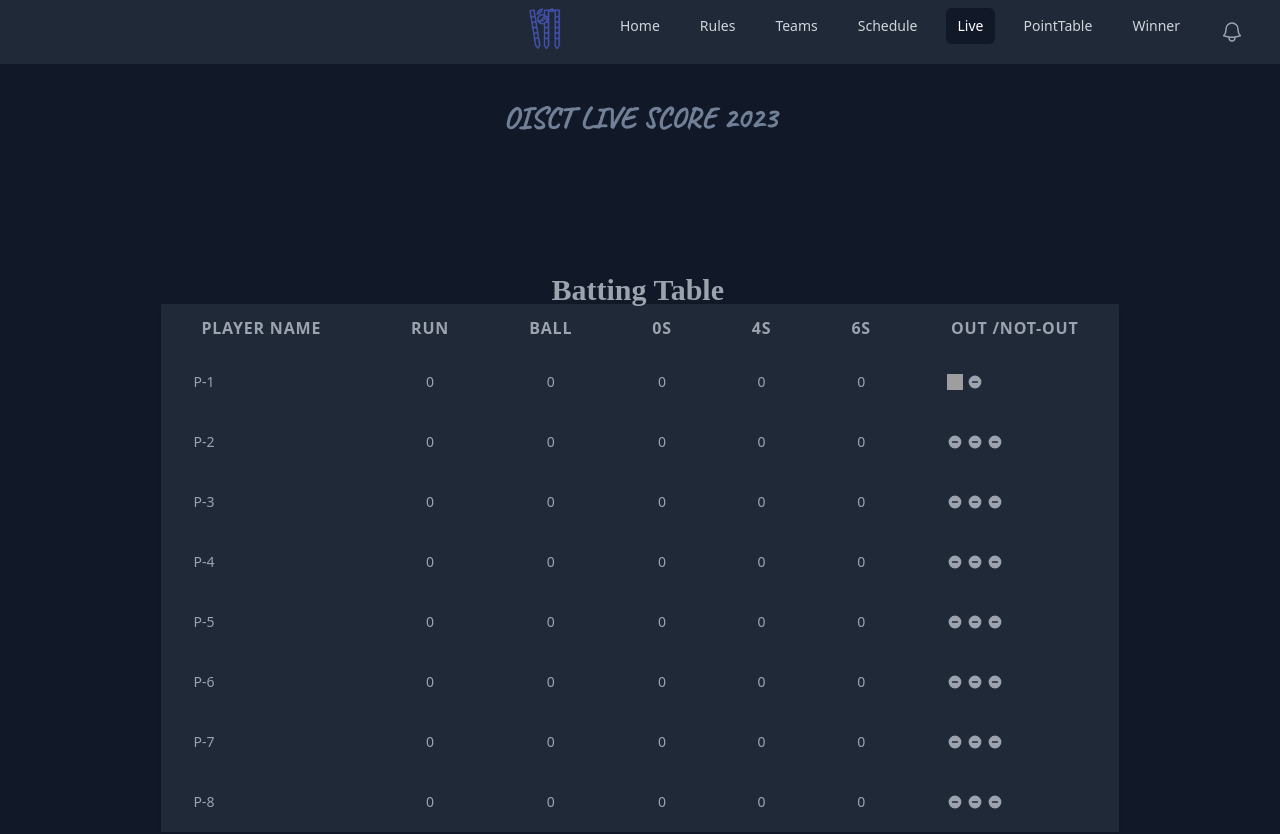
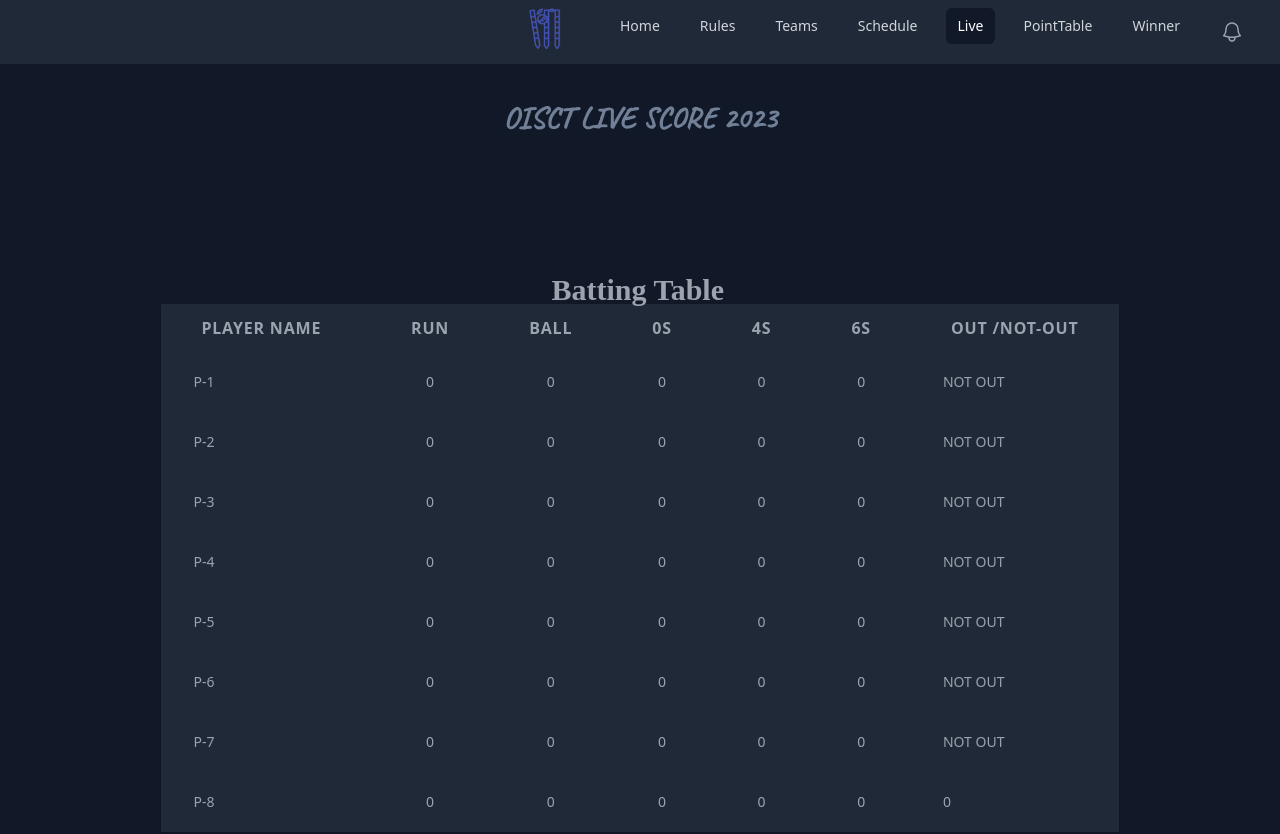
Before and after one commit to Dutt0408/my-project, a React (Create React App) app: page /Live in a window 1280 px wide. Shown: the top 834 px of the page. Built offline with nearby package versions, Linux system fonts and the light colour scheme; grey boxes are pictures that could not be loaded; a web font is replaced by a local one.

Commit message:
Commit second

```diff
--- a/src/Schedule.js
+++ b/src/Schedule.js
@@ -7,7 +7,7 @@ const scheduleData = {
 
   "friday": [
     { "Match": 1, "Team1": "ETOBICOKE KINGS", "Team2": "BRAMPTON LIONS", "TimeFrame": "2pm - 3pm","Day": "Friday","isOver": true,"ResultURL": "Result1.png" },
-    { "Match": 2, "Team1": "BRAMPTON PANTHERS", "Team2": "ETOBICOKE EAGLES", "TimeFrame": "3pm-4pm","Day": "Friday","isOver": false,"ResultURL": "Result2.png" },
+    { "Match": 2, "Team1": "BRAMPTON PANTHERS", "Team2": "ETOBICOKE EAGLES", "TimeFrame": "3pm-4pm","Day": "Friday","isOver": true,"ResultURL": "Result2.png" },
     { "Match": 3, "Team1": "ETOBICOKE KINGS", "Team2": "RCB", "TimeFrame": "4pm-5pm","Day": "Friday","isOver": false,"ResultURL": "Result3.png" },
     { "Match": 4, "Team1": "ETOBICOKE TITANS", "Team2": "SCARBOROUGH SPARTANS", "TimeFrame": "5pm-6pm","Day": "Friday","isOver": false,"ResultURL": "Result4.png"},
     { "Match": 5, "Team1": "BRAMPTON TIGERS", "Team2": "SCARBOROUGH WARRIORS", "TimeFrame": "6pm-7pm","Day": "Friday","isOver": false,"ResultURL": "Result5.png" },
--- a/src/live.js
+++ b/src/live.js
@@ -1,85 +1,8 @@
 import React from "react";
 import "./index.css";
 import "./Table.css"
-const GPoint = () => (
-  <svg
-    className="w-4 fill-current text-green-600 ml-1"
-    xmlns="http://www.w3.org/2000/svg"
-    viewBox="0 0 20 20"
-    fill="currentColor"
-  >
-    <path
-      fillRule="evenodd"
-      d="M10 18a8 8 0 100-16 8 8 0 000 16zm3.707-9.293a1 1 0 00-1.414-1.414L9 10.586 7.707 9.293a1 1 0 00-1.414 1.414l2 2a1 1 0 001.414 0l4-4z"
-      clipRule="evenodd"
-    />
-  </svg>
-);
-
-const RPoint = () => (
-    <svg
-      className="w-4 fill-current text-red-500 ml-1"
-      xmlns="http://www.w3.org/2000/svg"
-      viewBox="0 0 20 20"
-      fill="currentColor"
-    >
-      <image
-        href="https://cdn-icons-png.flaticon.com/128/6275/6275452.png"
-        x="0"
-        y="0"
-        height="20"
-        width="20"
-      />
-    </svg>
-  );
 
 
-const DPoint = () => (
-  <svg
-    className="w-4 fill-current text-gray-400 ml-1"
-    xmlns="http://www.w3.org/2000/svg"
-    viewBox="0 0 20 20"
-    fill="currentColor"
-  >
-    <path
-      fillRule="evenodd"
-      d="M10 18a8 8 0 100-16 8 8 0 000 16zM7 9a1 1 0 000 2h6a1 1 0 100-2H7z"
-      clipRule="evenodd"
-    />
-  </svg>
-);
-
-const mapSymbolToComponent = {
-  GPoint,
-  RPoint,
-  DPoint,
-};
-
-const generatePoints = (score, isLast3 = false) => {
-  if (!isLast3 && Array.isArray(score)) {
-    return score.map((symbol, index) => {
-      const PointComponent = mapSymbolToComponent[symbol];
-      return PointComponent ? <PointComponent key={index} /> : null;
-    });
-  }
-
-  if (isLast3) {
-    const symbols = score.split(",");
-    const last3Symbols = symbols.slice(-3); // Take only the last 3 symbols
-    return (
-      <div className="flex">
-        {last3Symbols.map((symbol, index) => {
-          const PointComponent = mapSymbolToComponent[symbol];
-          return PointComponent ? (
-            <PointComponent key={index} className="mr-1" />
-          ) : null;
-        })}
-      </div>
-    );
-  }
-
-  return null;
-};
 
 
 const TeamRow = ({
@@ -91,7 +14,7 @@ const TeamRow = ({
   lost,
   tied,
   pts,
-  last3,
+  outStatus,
 }) => (
   <tr className="team-row">
     <td className="team-cell">
@@ -104,8 +27,12 @@ const TeamRow = ({
     <td className="team-cell py-3 text-center">{tied}</td>
     <td className="team-cell py-3 text-center">{pts}</td>
     <td className="team-cell py-3 text-center">
-      {generatePoints(last3, true)}
-    </td>
+    {outStatus !== null && (
+        <div className="flex">
+          <span className="mr-1">{outStatus}</span>
+        </div>
+      )}
+      </td>
   </tr>
 );
 
@@ -121,7 +48,7 @@ export default function Schedule() {
       lost: 0,
       tied: 0,
       pts: 0,
-      last3: "RPoint,NPoint,DPoint",
+      outStatus: " NOT OUT",
     },
     {
 
@@ -131,7 +58,7 @@ export default function Schedule() {
       lost: 0,
       tied: 0,
       pts: 0,
-      last3: "DPoint,DPoint,DPoint",
+      outStatus: " NOT OUT",
     },
     {
 
@@ -141,7 +68,7 @@ export default function Schedule() {
       lost: 0,
       tied: 0,
       pts: 0,
-      last3: "DPoint,DPoint,DPoint",
+      outStatus: " NOT OUT",
     },
     {
 
@@ -151,7 +78,7 @@ export default function Schedule() {
       lost: 0,
       tied: 0,
       pts: 0,
-      last3: "DPoint,DPoint,DPoint",
+      outStatus: " NOT OUT",
     },
     {
 
@@ -161,7 +88,7 @@ export default function Schedule() {
       lost: 0,
       tied: 0,
       pts: 0,
-      last3: "DPoint,DPoint,DPoint",
+      outStatus: " NOT OUT",
     },
     {
 
@@ -171,7 +98,7 @@ export default function Schedule() {
       lost: 0,
       tied: 0,
       pts: 0,
-      last3: "DPoint,DPoint,DPoint",
+      outStatus: " NOT OUT",
     },
     {
       teamName: "P-7",
@@ -180,7 +107,7 @@ export default function Schedule() {
       lost: 0,
       tied: 0,
       pts: 0,
-      last3: "DPoint,DPoint,DPoint",
+      outStatus: " NOT OUT",
     },
     {
       teamName: "P-8",
@@ -189,7 +116,7 @@ export default function Schedule() {
       lost: 0,
       tied: 0,
       pts: 0,
-      last3: "DPoint,DPoint,DPoint",
+      outStatus: "0",
     },
     {
       teamName: "P-9",
@@ -198,7 +125,7 @@ export default function Schedule() {
       lost: 0,
       tied: 0,
       pts: 0,
-      last3: "DPoint,DPoint,DPoint",
+      outStatus: "0",
     },
     {
 
@@ -208,7 +135,7 @@ export default function Schedule() {
       lost: 0,
       tied: 0,
       pts: 0,
-      last3: "DPoint,DPoint,DPoint",
+      outStatus: "0",
     },
     {
 
@@ -219,7 +146,7 @@ export default function Schedule() {
       lost: 0,
       tied: 0,
       pts: 0,
-      last3: "DPoint,DPoint,DPoint",
+      outStatus: "0",
     },
     {
 
@@ -230,7 +157,7 @@ export default function Schedule() {
       lost: 0,
       tied: 0,
       pts: 0,
-      last3: "DPoint,DPoint,DPoint",
+      outStatus: "0",
     },
     {
 
@@ -241,7 +168,7 @@ export default function Schedule() {
       lost: 0,
       tied: 0,
       pts: 0,
-      last3: "DPoint,DPoint,DPoint",
+      outStatus: "0",
     },
     {
 
@@ -252,7 +179,7 @@ export default function Schedule() {
       lost: 0,
       tied: 0,
       pts: 0,
-      last3: "DPoint,DPoint,DPoint",
+      outStatus: "0",
     },
     {
 
@@ -263,7 +190,7 @@ export default function Schedule() {
       lost: 0,
       tied: 0,
       pts: 0,
-      last3: "DPoint,DPoint,DPoint",
+      outStatus: "0",
     },
     {
 
@@ -274,7 +201,7 @@ export default function Schedule() {
       lost: 0,
       tied: 0,
       pts: 0,
-      last3: "DPoint,DPoint,DPoint",
+      outStatus: "0",
     },
   ];
   const sortedTeams = [...teams].sort((a, b) => b.pts - a.pts);
@@ -353,7 +280,7 @@ export default function Schedule() {
                   6s
                 </th>
                 <th scope="col" className=" py-1 text-left tracking-wider text-center">
-                  OUT /NOT-OUT
+
                 </th>
                 </tr>
             </thead>
```
